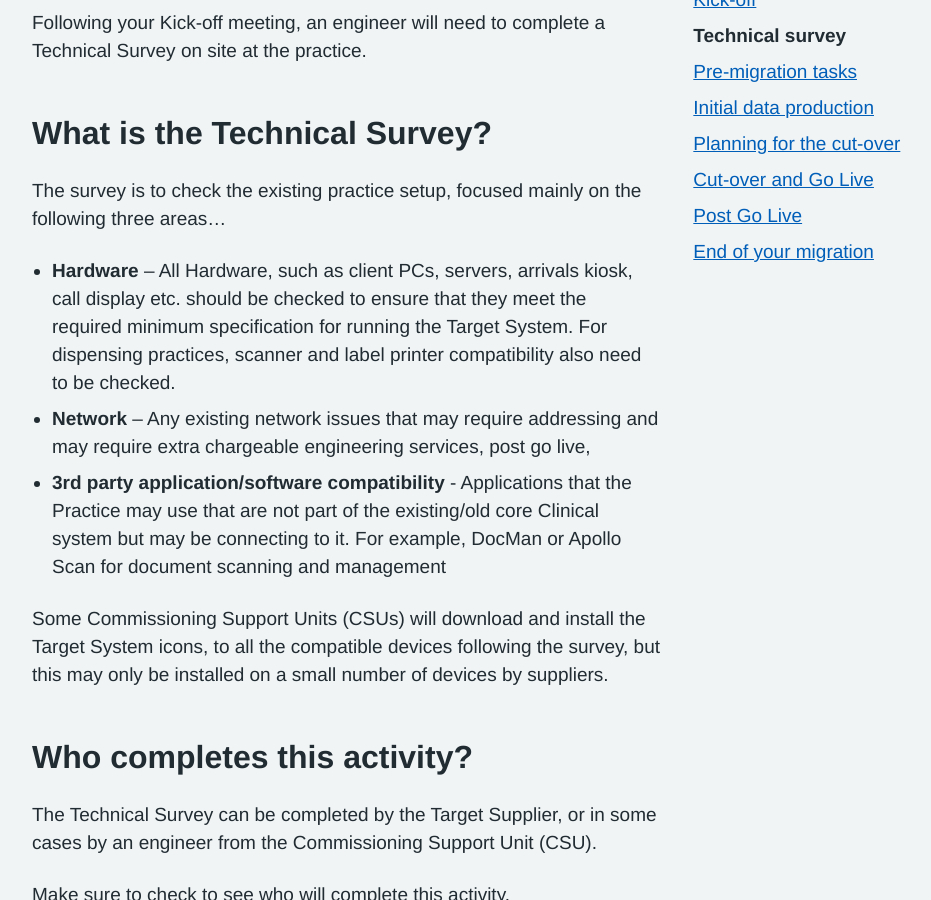
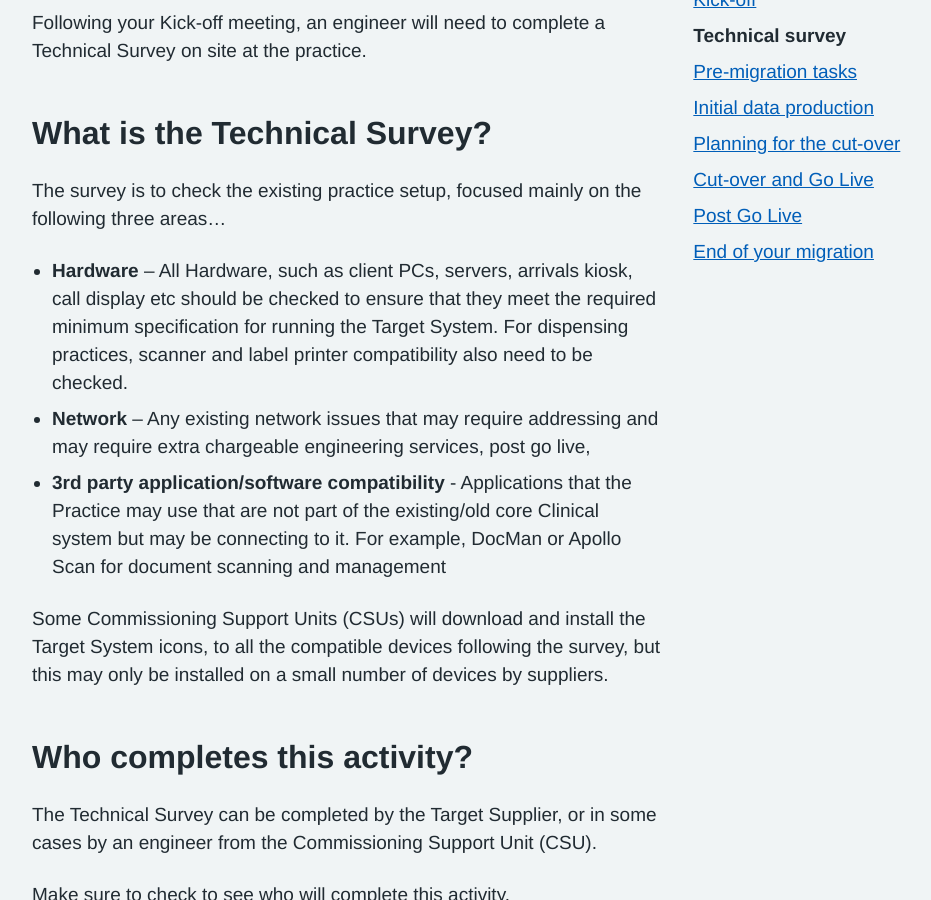
Before and after one commit to nhsconnect/prm-practice-migration, a Jekyll site: the page built from guide/02-technical-survey.md, in a window 1280 px wide and 900 px high, scrolled down 424 px. Shown: the whole window, without its empty margins (128-1059 px from the left). Built offline with Jekyll 4.4.1, drawn with Linux system fonts in a browser that asks for light colours; some web fonts are replaced.

```diff
--- a/guide/02-technical-survey.md
+++ b/guide/02-technical-survey.md
@@ -16,7 +16,7 @@ Following your Kick-off meeting, an engineer will need to complete a Technical S
 
 The survey is to check the existing practice setup, focused mainly on the following three areas...
 
-* __Hardware__ – All Hardware, such as client PCs, servers, arrivals kiosk, call display etc. should be checked to ensure that they meet the required minimum specification for running the Target System. For dispensing practices, scanner and label printer compatibility also need to be checked.
+* __Hardware__ – All Hardware, such as client PCs, servers, arrivals kiosk, call display etc should be checked to ensure that they meet the required minimum specification for running the Target System. For dispensing practices, scanner and label printer compatibility also need to be checked.
 * __Network__ – Any existing network issues that may require addressing and may require extra chargeable engineering services, post go live,
 * __3rd party application/software compatibility__ - Applications that the Practice may use that are not part of the existing/old core Clinical system but may be connecting to it. For example, DocMan or Apollo Scan for document scanning and management
 
```
